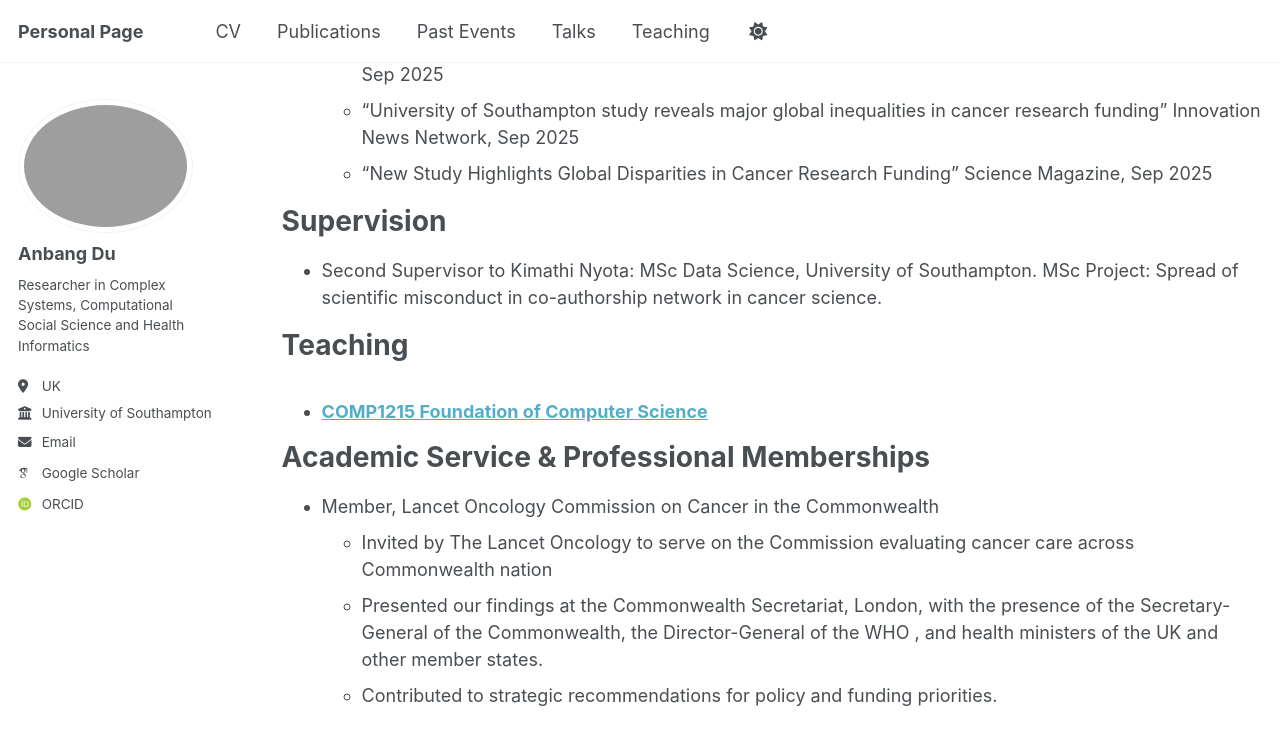
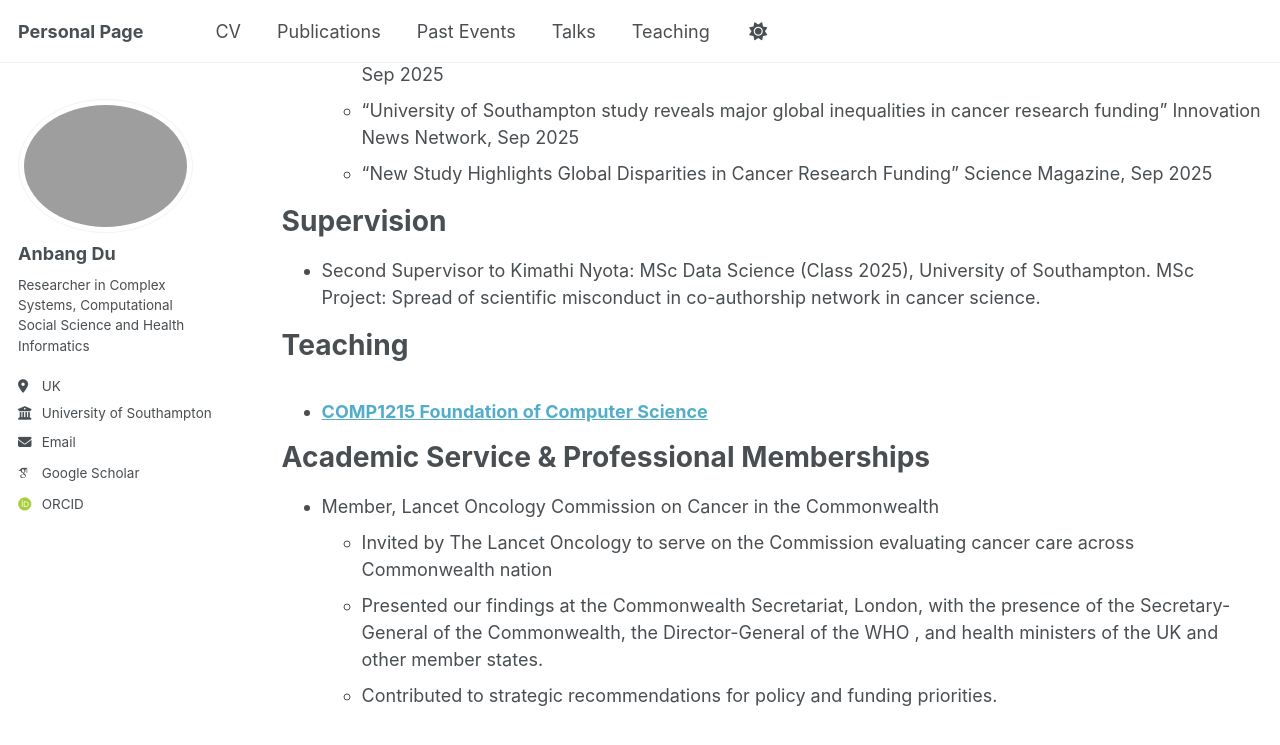
Before and after one commit to adamdu001/adamdu001.github.io, a Jekyll site: the page built from _pages/cv.md, in a window 1280 px wide and 900 px high, scrolled down 1687 px. Shown: the top 745 px of the window. Built offline with Jekyll 4.4.1, drawn with Linux system fonts in a browser that asks for light colours; some web fonts are replaced; a script that is not in the unit is left out.

Commit message:
update kimi class

```diff
--- a/_pages/cv.md
+++ b/_pages/cv.md
@@ -61,7 +61,7 @@ Science Communication & Public Engagement
 
 Supervision
 ======
-* Second Supervisor to Kimathi Nyota: MSc Data Science, University of Southampton. MSc Project: Spread of scientific misconduct in co-authorship network in cancer science.
+* Second Supervisor to Kimathi Nyota: MSc Data Science (Class 2025), University of Southampton. MSc Project: Spread of scientific misconduct in co-authorship network in cancer science.
 
 Teaching
 ======
```
